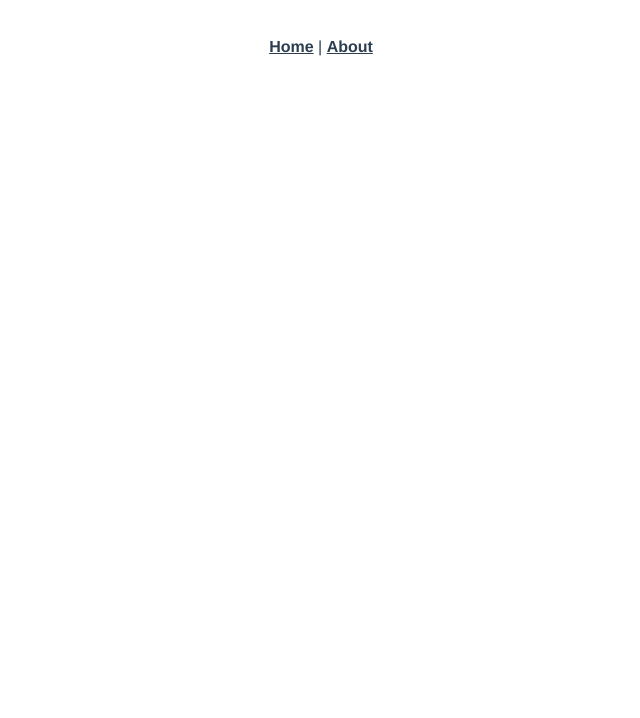
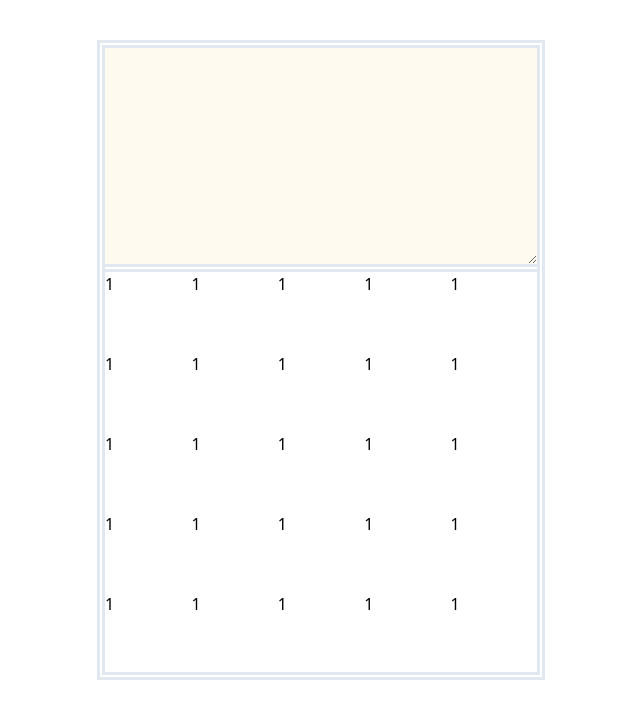
Before and after one commit to JonghunBok/quickky, a Vue app: page /#/Home in a window 1280 px wide. Shown: the top 718 px of the page, without its empty margins (319-959 px from the left). Built offline with nearby package versions, Linux system fonts and the light colour scheme.

Commit message:
Make it pretty

```diff
--- a/package.json
+++ b/package.json
@@ -11,6 +11,9 @@
   "dependencies": {
     "axios": "^0.19.2",
     "core-js": "^3.6.4",
+    "postcss-load-config": "^2.1.0",
+    "postcss-loader": "^3.0.0",
+    "tailwindcss": "^1.2.0",
     "vue": "^2.6.11",
     "vue-router": "^3.1.5",
     "vuex": "^3.1.2"
--- /dev/null
+++ b/postcss.config.js
@@ -0,0 +1,6 @@
+module.exports = {
+  plugins: [
+    require('tailwindcss'),
+    require('autoprefixer'),
+  ]
+}
--- a/src/App.vue
+++ b/src/App.vue
@@ -1,32 +1,42 @@
 <template>
   <div id="app">
-    <div id="nav">
-      <router-link to="/">Home</router-link> |
-      <router-link to="/about">About</router-link>
-    </div>
-    <router-view/>
+    <router-view class="m-auto my-10 max-w-md border-double border-8"/>
   </div>
 </template>
 
 <style lang="scss">
-#app {
-  font-family: Avenir, Helvetica, Arial, sans-serif;
-  -webkit-font-smoothing: antialiased;
-  -moz-osx-font-smoothing: grayscale;
-  text-align: center;
-  color: #2c3e50;
+@tailwind base;
+@tailwind components;
+@tailwind utilities;
+
+.origin-top-right {
+  transform-origin: top right;
 }
-
-#nav {
-  padding: 30px;
-
-  a {
-    font-weight: bold;
-    color: #2c3e50;
-
-    &.router-link-exact-active {
-      color: #42b983;
-    }
-  }
+.transition-all {
+  transition-property: all;
+}
+.transition-fastest {
+  transition-duration: 50ms;
+}
+.transition-faster {
+  transition-duration: 100ms;
+}
+.transition-fast {
+  transition-duration: 150ms;
+}
+.transition-medium {
+  transition-duration: 200ms;
+}
+.ease-out-quad {
+  transition-timing-function: cubic-bezier(.25, .46, .45, .94);
+}
+.ease-in-quad {
+  transition-timing-function: cubic-bezier(.55, .085, .68, .53);
+}
+.scale-70 {
+  transform: scale(.7);
+}
+.scale-100 {
+  transform: scale(1);
 }
 </style>
--- a/src/components/HelloWorld.vue
+++ /dev/null
@@ -1,61 +0,0 @@
-<template>
-  <div class="hello">
-    <h1>{{ msg }}</h1>
-    <p>
-      For a guide and recipes on how to configure / customize this project,<br>
-      check out the
-      <a href="https://cli.vuejs.org" target="_blank" rel="noopener">vue-cli documentation</a>.
-    </p>
-    <h3>Installed CLI Plugins</h3>
-    <ul>
-      <li><a href="https://github.com/vuejs/vue-cli/tree/dev/packages/%40vue/cli-plugin-babel" target="_blank" rel="noopener">babel</a></li>
-      <li><a href="https://github.com/vuejs/vue-cli/tree/dev/packages/%40vue/cli-plugin-router" target="_blank" rel="noopener">router</a></li>
-      <li><a href="https://github.com/vuejs/vue-cli/tree/dev/packages/%40vue/cli-plugin-vuex" target="_blank" rel="noopener">vuex</a></li>
-      <li><a href="https://github.com/vuejs/vue-cli/tree/dev/packages/%40vue/cli-plugin-eslint" target="_blank" rel="noopener">eslint</a></li>
-      <li><a href="https://github.com/vuejs/vue-cli/tree/dev/packages/%40vue/cli-plugin-unit-mocha" target="_blank" rel="noopener">unit-mocha</a></li>
-    </ul>
-    <h3>Essential Links</h3>
-    <ul>
-      <li><a href="https://vuejs.org" target="_blank" rel="noopener">Core Docs</a></li>
-      <li><a href="https://forum.vuejs.org" target="_blank" rel="noopener">Forum</a></li>
-      <li><a href="https://chat.vuejs.org" target="_blank" rel="noopener">Community Chat</a></li>
-      <li><a href="https://twitter.com/vuejs" target="_blank" rel="noopener">Twitter</a></li>
-      <li><a href="https://news.vuejs.org" target="_blank" rel="noopener">News</a></li>
-    </ul>
-    <h3>Ecosystem</h3>
-    <ul>
-      <li><a href="https://router.vuejs.org" target="_blank" rel="noopener">vue-router</a></li>
-      <li><a href="https://vuex.vuejs.org" target="_blank" rel="noopener">vuex</a></li>
-      <li><a href="https://github.com/vuejs/vue-devtools#vue-devtools" target="_blank" rel="noopener">vue-devtools</a></li>
-      <li><a href="https://vue-loader.vuejs.org" target="_blank" rel="noopener">vue-loader</a></li>
-      <li><a href="https://github.com/vuejs/awesome-vue" target="_blank" rel="noopener">awesome-vue</a></li>
-    </ul>
-  </div>
-</template>
-
-<script>
-export default {
-  name: 'HelloWorld',
-  props: {
-    msg: String
-  }
-}
-</script>
-
-<!-- Add "scoped" attribute to limit CSS to this component only -->
-<style scoped lang="scss">
-h3 {
-  margin: 40px 0 0;
-}
-ul {
-  list-style-type: none;
-  padding: 0;
-}
-li {
-  display: inline-block;
-  margin: 0 10px;
-}
-a {
-  color: #42b983;
-}
-</style>
--- /dev/null
+++ b/src/components/Inventory.vue
@@ -0,0 +1,43 @@
+<template>
+  <div class="inventory ">
+    <div class="grid grid-cols-5 h-full">
+      <div class="h-20">1</div>
+      <div class="h-20">1</div>
+      <div class="h-20">1</div>
+      <div class="h-20">1</div>
+      <div class="h-20">1</div>
+      <div class="h-20">1</div>
+      <div class="h-20">1</div>
+      <div class="h-20">1</div>
+      <div class="h-20">1</div>
+      <div class="h-20">1</div>
+      <div class="h-20">1</div>
+      <div class="h-20">1</div>
+      <div class="h-20">1</div>
+      <div class="h-20">1</div>
+      <div class="h-20">1</div>
+      <div class="h-20">1</div>
+      <div class="h-20">1</div>
+      <div class="h-20">1</div>
+      <div class="h-20">1</div>
+      <div class="h-20">1</div>
+      <div class="h-20">1</div>
+      <div class="h-20">1</div>
+      <div class="h-20">1</div>
+      <div class="h-20">1</div>
+      <div class="h-20">1</div>
+    </div>
+  </div>
+</template>
+
+<script>
+export default {
+  name: 'Inventory',
+  props: {
+    msg: String
+  }
+}
+</script>
+
+<style scoped lang="scss">
+</style>
--- a/src/components/Login.vue
+++ b/src/components/Login.vue
@@ -1,6 +1,7 @@
 <template>
   <div>
     <h2>Log In</h2>
+    <p>aejfoiwajfiowjfoiwafjoi</p>
     <form @submit="onSubmit">
       <input placeholder="Enter youor ID" v-model="uid">
       <input placeholder="Enter youor password" v-model="password">
--- /dev/null
+++ b/src/components/Notepad.vue
@@ -0,0 +1,20 @@
+<template>
+  <div class="notepad h-56 border-double border-b-8">
+    <textarea class="box-border w-full h-full py-4 px-6 bg-orange-100"></textarea>
+  </div>
+</template>
+
+<script>
+
+export default {
+  name: 'Notepad',
+  components: {
+  },
+  props: {
+    msg: String
+  }
+}
+</script>
+
+<style scoped lang="scss">
+</style>
--- a/src/router/index.js
+++ b/src/router/index.js
@@ -1,6 +1,6 @@
 import Vue from 'vue'
 import VueRouter from 'vue-router'
-// import Home from '../views/Home.vue'
+import Home from '../views/Home.vue'
 import Login from '@/components/Login'
 
 Vue.use(VueRouter)
@@ -10,6 +10,11 @@ const routes = [
     path: '/',
     name: 'Login',
     component: Login
+  },
+  {
+    path: '/Home',
+    name: 'Home',
+    component: Home
   },
   {
     path: '/about',
--- /dev/null
+++ b/src/themes/default.js
@@ -0,0 +1,7 @@
+import Vue from 'vue'
+import VueTailwind from 'vue-tailwind'
+import MyTheme from './MyTheme'
+
+Vue.use(VueTailwind, {
+  theme: MyTheme
+})
--- a/src/views/Home.vue
+++ b/src/views/Home.vue
@@ -1,18 +1,19 @@
 <template>
   <div class="home">
-    <img alt="Vue logo" src="../assets/logo.png">
-    <HelloWorld msg="Welcome to Your Vue.js App"/>
+    <Notepad />
+    <Inventory />
   </div>
 </template>
 
 <script>
-// @ is an alias to /src
-import HelloWorld from '@/components/HelloWorld.vue'
+import Notepad from '@/components/Notepad.vue'
+import Inventory from '@/components/Inventory.vue'
 
 export default {
   name: 'Home',
   components: {
-    HelloWorld
+    Notepad,
+    Inventory
   }
 }
 </script>
```
Also changed, not shown: 1 other file (tests, documents, lock files or other folders).
